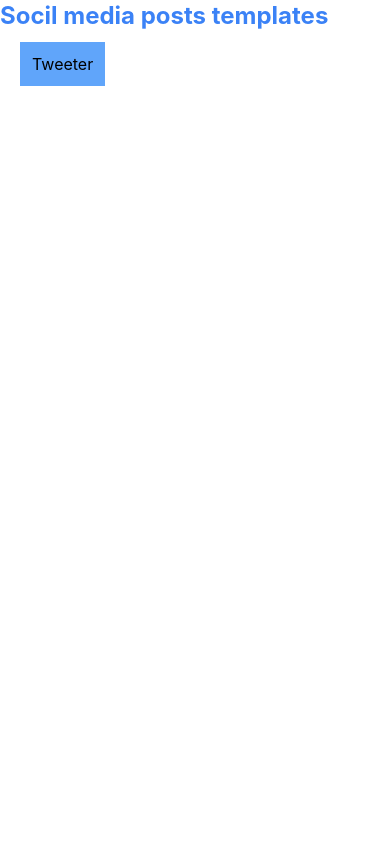
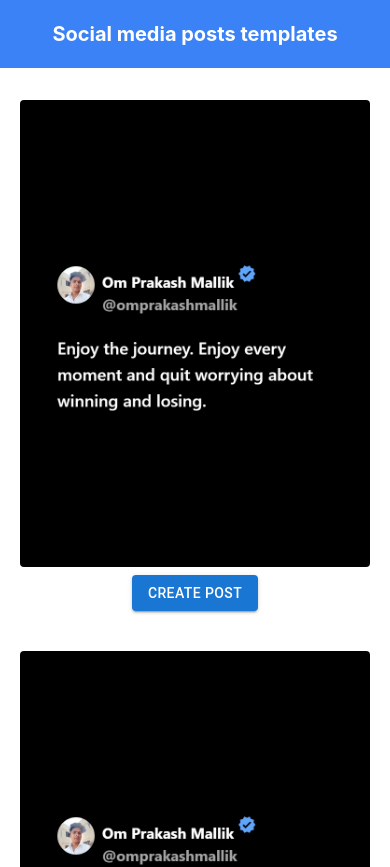
Before and after one commit to OmPrakashMallik2/social-media-post-templates, a React (Create React App) app: page / in a window 390 px wide. Shown: the top 867 px of the page. Before the commit the page ends 844 px from the top, so only its background shows below. Built offline with nearby package versions, Linux system fonts and the light colour scheme.

Commit message:
home page responsive ho gya

```diff
--- a/src/App.js
+++ b/src/App.js
@@ -8,7 +8,7 @@ function App() {
     <div className="App">
       <Routes>
         <Route path='/' element={<Home />} />
-        <Route path='/tweeter' element={<Twitter />} />
+        <Route path='/twitter' element={<Twitter />} />
       </Routes>
     </div>
   );
--- a/src/Components/Home.jsx
+++ b/src/Components/Home.jsx
@@ -1,14 +1,29 @@
 import React from 'react'
-import { Link } from 'react-router-dom'
+import { useNavigate } from 'react-router-dom'
+import myPhoto from './Media/post (4).jpg'
+import { Button } from '@mui/material'
 
 function Home() {
+
+    const navigate = useNavigate();
+
     return (
         <div>
-            <h1 className='font-bold text-2xl text-blue-500'>Socil media posts templates</h1>
-            <section className='m-5'>
-                <div>
-                    <Link className='p-3 bg-blue-400' to='/tweeter'>Tweeter</Link>
-                </div>
+            <div>
+                <h1 className='bg-blue-500 font-bold text-xl lg:text-2xl text-center text-white py-5 lg:p-8'>Social media posts templates</h1>
+            </div>
+
+            <section className='grid grid-cols-1 lg:grid-cols-3 gap-5 w-full px-5 py-8 justify-items-center'>
+                {[1, 2, 3].map((item) => (
+                    <div className='lg:w-[320px] pb-3 rounded flex flex-col items-center justify-between bg-white hover:shadow hover:shadow-black'>
+                        <img className='rounded' src={myPhoto} alt="option" />
+                        <div className='flex justify-center p-2'>
+                            <Button className='flex justify-center items-center' variant="contained" onClick={() => navigate('/twitter')}>
+                                Create Post
+                            </Button>
+                        </div>
+                    </div>
+                ))}
             </section>
         </div>
     )
--- a/src/Components/Twitter.jsx
+++ b/src/Components/Twitter.jsx
@@ -1,4 +1,4 @@
-import React, { useRef, useState } from 'react'
+import React, { useState } from 'react'
 import { Avatar, Button, Switch } from '@mui/material'
 import VerifiedIcon from '@mui/icons-material/Verified';
 import html2canva from 'html2canvas';
@@ -53,9 +53,36 @@ function Twitter() {
   }
   return (
     <div>
+      <div>
+        <h1 className='bg-blue-500 font-bold text-xl lg:text-2xl text-center text-white py-5 lg:p-8'>Twitter post template</h1>
+      </div>
 
-      <h1 className='text-2xl text-center font-bold text-blue-500'>Twitter Post Template</h1>
-      <div className='flex justify-between p-3'>
+      <div className='flex justify-between bg-green-200 p-3'>
+
+        <div className='w-1/2 bg-purple-300 p-5'>
+
+          <div id='print' className='w-[375px] h-[500px] bg-black text-white flex flex-col justify-center p-10 gap-5'>
+            <div className='flex items-center justify-start gap-2'>
+              <Avatar alt="Remy Sharp" src={image} />
+              <div className=''>
+                <div className='flex items-center gap-1'>
+                  <p className='font-bold'>{fullName}</p>
+                  {blueTick && < VerifiedIcon fontSize="small" className='text-blue-400' />}
+                </div>
+                <p className='text-neutral-400 font-bold'>@{username}</p>
+              </div>
+            </div>
+            <div className=' '>
+              <p className='text-left text-lg font-semibold'>{caption}</p>
+            </div>
+          </div>
+
+          <Button className='flex justify-center items-center' variant="contained" onClick={handleDownloadImage}>
+            Download Image
+          </Button>
+
+        </div>
+
 
         <div className='bg-pink-300 text-neutral-700 w-1/2 p-5 flex flex-col justify-between'>
 
@@ -85,30 +112,6 @@ function Twitter() {
           </div>
 
         </div>
-
-        <div className='w-1/2 bg-purple-300 p-5'>
-
-          <div id='print' className='w-[375px] h-[500px] bg-black text-white flex flex-col justify-center p-10 gap-5'>
-            <div className='flex items-center justify-start gap-2'>
-              <Avatar alt="Remy Sharp" src={image} />
-              <div className=''>
-                <div className='flex items-center gap-1'>
-                  <p className='font-bold'>{fullName}</p>
-                  {blueTick && < VerifiedIcon fontSize="small" className='text-blue-400' />}
-                </div>
-                <p className='text-neutral-400 font-bold'>@{username}</p>
-              </div>
-            </div>
-            <div className=' '>
-              <p className='text-left text-lg font-semibold'>{caption}</p>
-            </div>
-          </div>
-
-          <Button className='flex justify-center items-center' variant="contained" onClick={handleDownloadImage}>
-            Download Image
-          </Button>
-
-        </div>
       </div>
     </div>
   )
```
Also changed, not shown: src/Components/Media/post (4).jpg (added).
